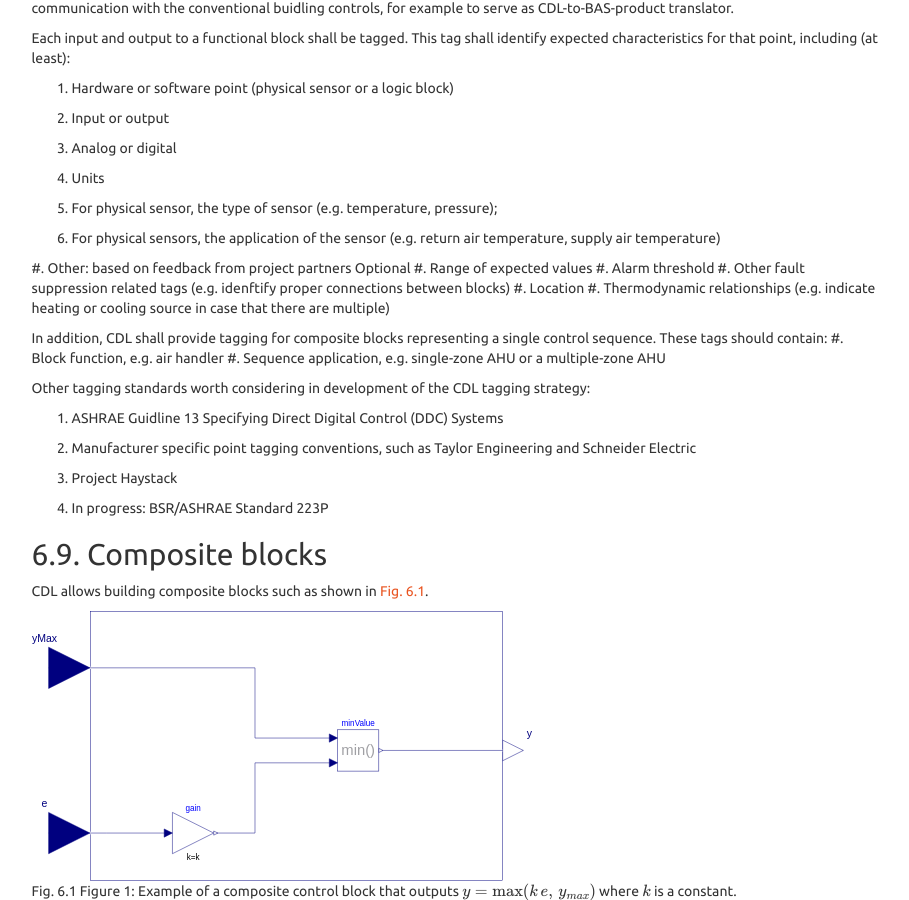
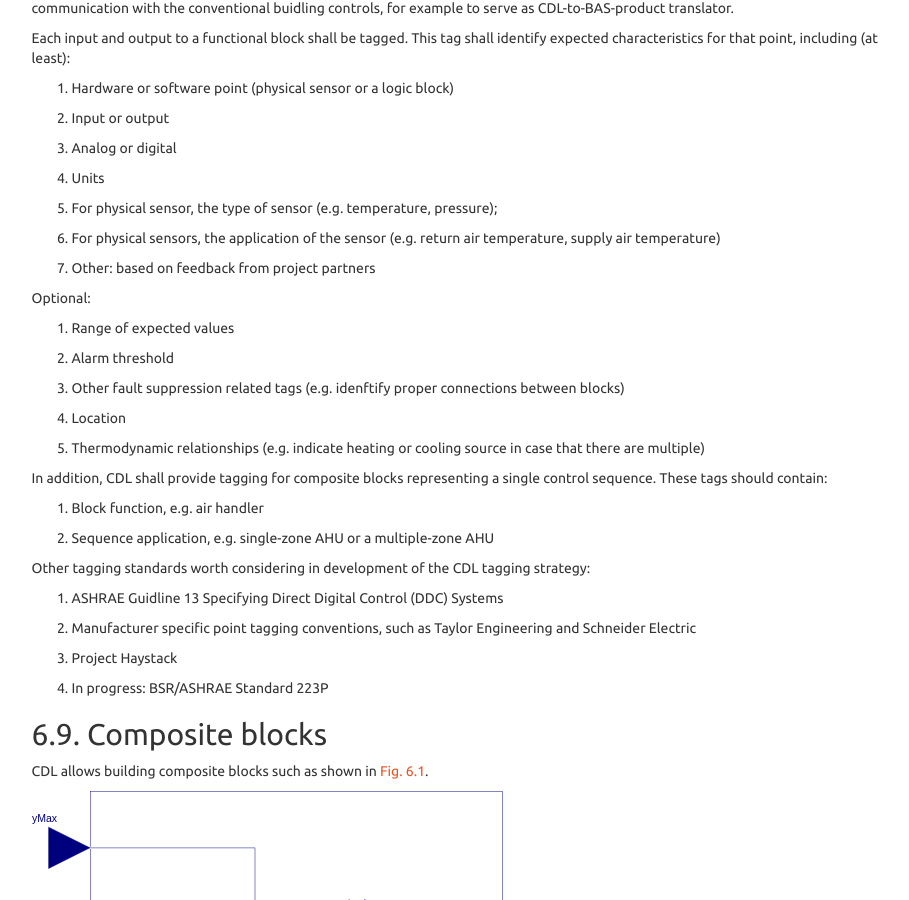
Before and after one commit to lbl-srg/obc, a Sphinx documentation site: the page built from specification/source/cdl.rst, in a window 1280 px wide and 900 px high, scrolled down 3790 px. Shown: the whole window, without its empty margins (331-1240 px from the left). Built offline with Sphinx 7.4.7, drawn with Linux system fonts in a browser that asks for light colours; part of the change alters nothing that is shown.

Commit message:
minor formatting edits

```diff
--- a/specification/source/cdl.rst
+++ b/specification/source/cdl.rst
@@ -280,7 +280,9 @@ Each input and output to a functional block shall be tagged. This tag shall iden
 #. For physical sensor, the type of sensor (e.g. temperature, pressure);
 #. For physical sensors, the application of the sensor (e.g. return air temperature, supply air temperature)
 #. Other: based on feedback from project partners
-Optional
+
+Optional:
+
 #. Range of expected values
 #. Alarm threshold
 #. Other fault suppression related tags (e.g. idenftify proper connections between blocks)
@@ -288,6 +290,7 @@ Optional
 #. Thermodynamic relationships (e.g. indicate heating or cooling source in case that there are multiple)
 
 In addition, CDL shall provide tagging for composite blocks representing a single control sequence. These tags should contain:
+
 #. Block function, e.g. air handler
 #. Sequence application, e.g. single-zone AHU or a multiple-zone AHU
 
```
